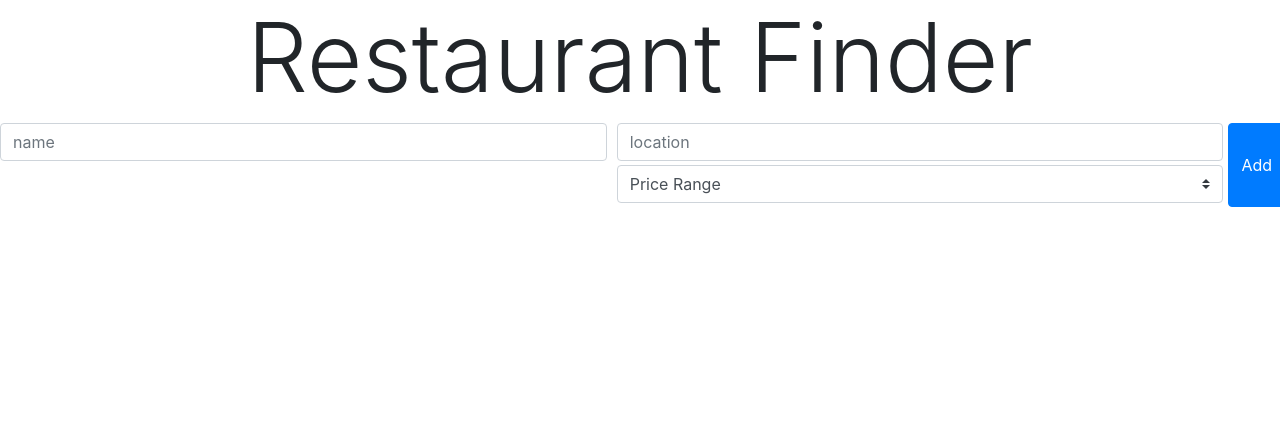
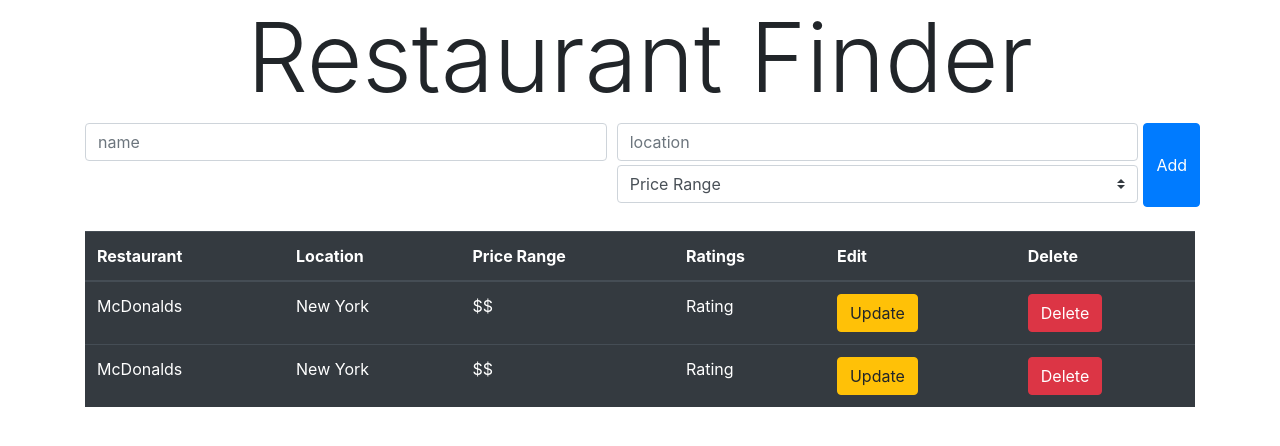
Before and after one commit to elliottthomlison/Yelp-Clone, a React (Create React App) app in the folder client/: page / in a window 1280 px wide. Shown: the top 446 px of the page. Built offline with nearby package versions, Linux system fonts and the light colour scheme.

Commit message:
Complete the structure of the table

```diff
--- a/client/src/App.jsx
+++ b/client/src/App.jsx
@@ -6,7 +6,8 @@
 
 
 const App = () => {
-    return <div>
+    return (
+    <div className="container">
       <Router>
         <Switch>
           <Route exact path='/' component={Home}/>
@@ -15,6 +16,6 @@
         </Switch>
       </Router>
     </div>
-}
+    )}
 
 export default App;;
--- a/client/src/components/RestaurantList.jsx
+++ b/client/src/components/RestaurantList.jsx
@@ -0,0 +1,40 @@
+import React from 'react'
+
+const RestaurantList = () => {
+  return (
+    <div className="list-group">
+      <table className="table table-hover table-dark">
+        <thead>
+          <tr className="big primary">
+            <th scope="col">Restaurant</th>
+            <th scope="col">Location</th>
+            <th scope="col">Price Range</th>
+            <th scope="col">Ratings</th>
+            <th scope="col">Edit</th>
+            <th scope="col">Delete</th>
+          </tr>
+        </thead>
+        <tbody>
+          <tr>
+            <td>McDonalds</td>
+            <td>New York</td>
+            <td>$$</td>
+            <td>Rating</td>
+            <td><button className="btn btn-warning">Update</button></td>
+            <td><button className="btn btn-danger">Delete</button></td>
+          </tr>
+          <tr>
+            <td>McDonalds</td>
+            <td>New York</td>
+            <td>$$</td>
+            <td>Rating</td>
+            <td><button className="btn btn-warning">Update</button></td>
+            <td><button className="btn btn-danger">Delete</button></td>
+          </tr>
+        </tbody>
+      </table>
+    </div>
+  )
+}
+
+export default RestaurantList
--- a/client/src/routes/Home.jsx
+++ b/client/src/routes/Home.jsx
@@ -1,12 +1,14 @@
 import React from 'react'
 import AddRestaurant from '../components/AddRestaurant';
 import Header from '../components/Header';
+import RestaurantList from '../components/RestaurantList';
 
 const Home = () => {
   return (
     <div>
       <Header/>
       <AddRestaurant/>
+      <RestaurantList/>
     </div>
   )
 }
```
